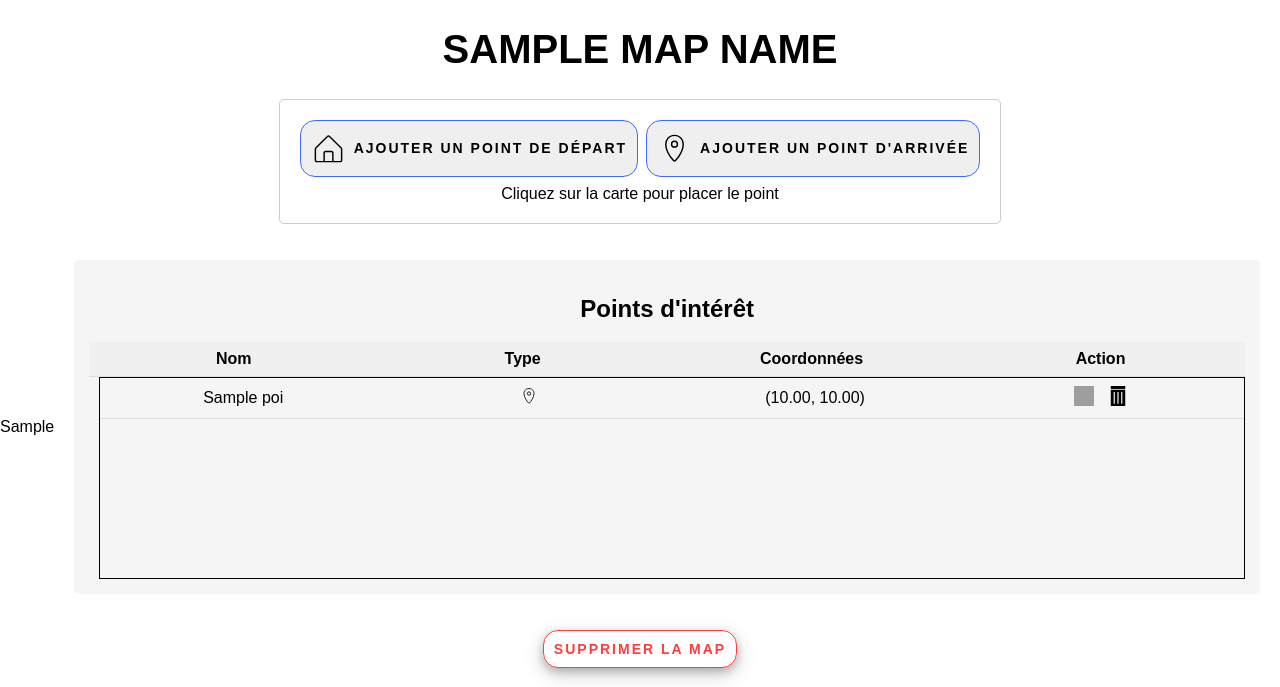
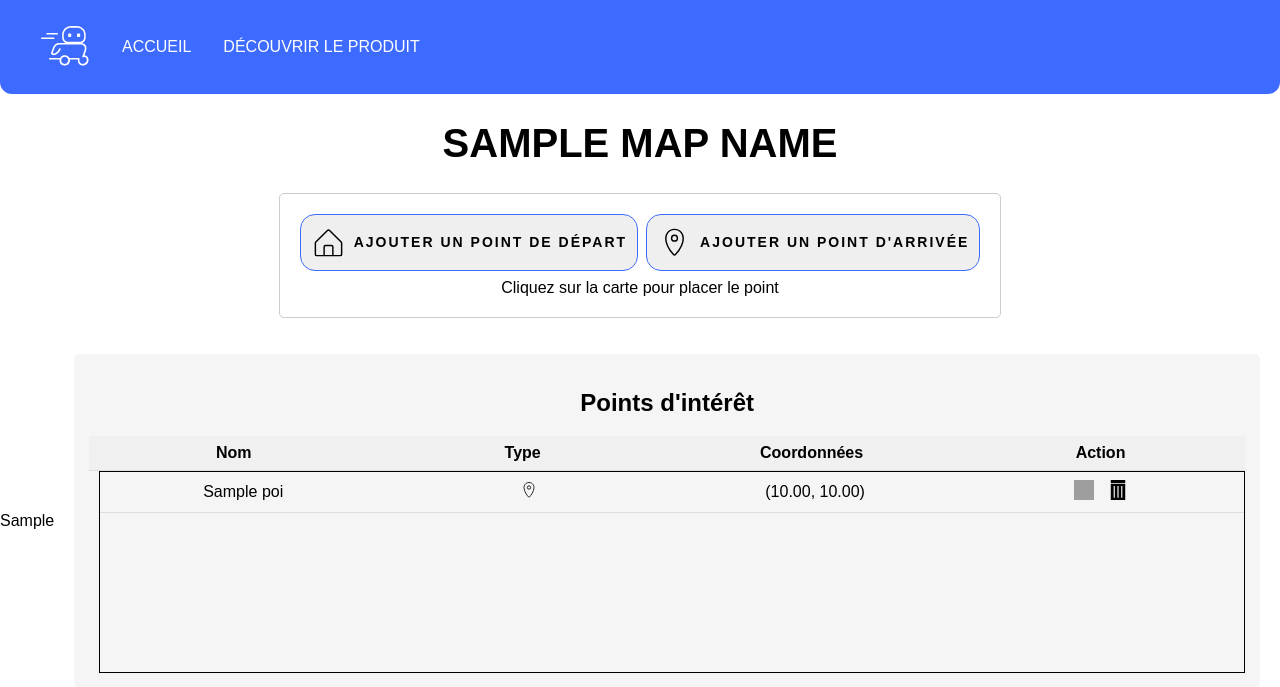
Before and after one commit to Tezay/stoc-kart, a Flask app: template app/templates/viewer.html in a window 1280 px wide. Shown: the top 687 px of the page. Run offline with Flask 3, Linux system fonts and the light colour scheme; the template is opened without the code that fills it: most values are stand-ins (such as "Sample title", 1, 10 or a date in 2020); some libraries are stand-ins or nearby versions; grey boxes are pictures that could not be loaded.

Commit message:
Add navbar

```diff
--- a/app/static/css/viewer_style.css
+++ b/app/static/css/viewer_style.css
@@ -1,3 +1,36 @@
+#navbar {
+    display: flex;
+    flex-direction: row;
+    justify-content: left;
+    align-items: center;
+    gap: 2rem;
+    margin: 0;
+    background: rgb(61, 106, 255);
+    height: 10%;
+
+    border-bottom-left-radius: 0.75rem;
+    border-bottom-right-radius: 0.75rem;
+}
+
+li a {
+    text-decoration: none;
+    text-transform: uppercase;
+    color: #fff;
+}
+
+#logo {
+    width: 50px;
+    height: 50px;
+    padding-top: 20px;
+    padding-bottom: 20px;
+    color: white;
+}
+
+ul {
+    list-style-type: none;
+}
+
+
 main {
     display: flex;
     flex-direction: column;
--- a/app/templates/viewer.html
+++ b/app/templates/viewer.html
@@ -11,6 +11,22 @@
     <link rel="stylesheet" href="{{ url_for('static', filename='css/viewer_style.css') }}">
 </head>
 <body>
+<nav>
+    <ul id="navbar">
+        <li>
+            <a href="https://stockart-presentation.webflow.io/" target="_blank" >
+                <img src="../static/assets/logo.svg" alt="Accueil" id="logo"/>
+            </a>
+        </li>
+        <li>
+            <a href="{{ url_for('main.home') }}" >Accueil</a>
+        </li>
+        <li>
+            <a href="https://stockart-presentation.webflow.io" target="_blank">Découvrir le produit</a>
+        </li>
+    </ul>
+</nav>
+
 <h1>{{map_name.replace('_', ' ').upper()}}</h1>
 
 <main>
```
Also changed, not shown: app/static/assets/logo.svg (added).
